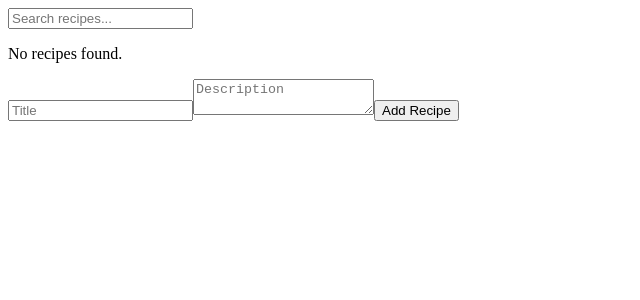
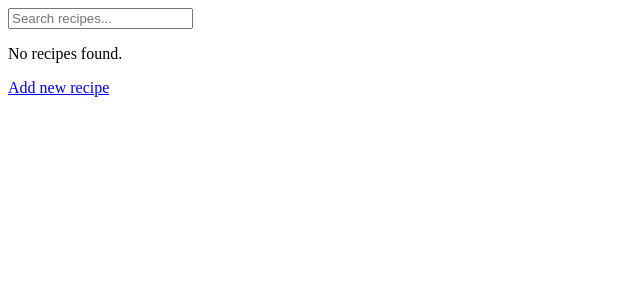
Before and after one commit to Judiedesigns/alx-fe-reactjs, a React (Vite) app in the folder recipe-sharing-app/: page / in a window 1280 px wide. Shown: the top 300 px of the page, without its empty margins (0-640 px from the left). Built offline with nearby package versions, Linux system fonts and the light colour scheme.

Commit message:
added more pages

```diff
--- a/recipe-sharing-app/src/App.jsx
+++ b/recipe-sharing-app/src/App.jsx
@@ -1,13 +1,15 @@
 import './App.css'
-import Home from './components/Home.jsx'
 import { BrowserRouter as Router, Routes, Route } from 'react-router-dom'
 import RecipeDetails from './components/RecipeDetails.jsx'
+import AddRecipeForm from './components/AddRecipeForm.jsx'
+import RecipeList from './components/RecipeList.jsx'
 function App() {
 
   return (
     <Router>
       <Routes>
-        <Route path='/' element={<Home />} />
+        <Route path='/' element={<RecipeList />} />
+        <Route path='/add-recipe' element={<AddRecipeForm/>} />
         <Route path="/recipe/:id" element={<RecipeDetails />} />
       </Routes>
     </Router>
--- a/recipe-sharing-app/src/components/AddRecipeForm.jsx
+++ b/recipe-sharing-app/src/components/AddRecipeForm.jsx
@@ -1,6 +1,7 @@
 // AddRecipeForm component
   import { useState } from 'react';
   import useRecipeStore from './recipeStore';
+  import { Link } from 'react-router-dom';
 
   const AddRecipeForm = () => {
     const addRecipe = useRecipeStore(state => state.addRecipe);
@@ -15,6 +16,7 @@
     };
 
     return (
+      <>
         <form onSubmit={handleSubmit}>
           <input
             type="text"
@@ -29,6 +31,9 @@
           />
           <button type="submit">Add Recipe</button>
         </form>
+
+        <Link to='/'>View recipes</Link>
+      </>
     );
 };
 
--- a/recipe-sharing-app/src/components/Home.jsx
+++ /dev/null
@@ -1,13 +0,0 @@
-import RecipeList from "./RecipeList";
-import AddRecipeForm from "./AddRecipeForm";
-
-const Home = () => {
-  return (
-    <div>
-      <RecipeList />
-      <AddRecipeForm />
-    </div>
-  )
-}
-
-export default Home;
--- a/recipe-sharing-app/src/components/RecipeList.jsx
+++ b/recipe-sharing-app/src/components/RecipeList.jsx
@@ -28,6 +28,8 @@ const RecipeList = () => {
           </Link>
         ))
       )}
+
+      <Link to='/add-recipe'>Add new recipe</Link>
     </div>
   );
 };
```
Lines whose indentation alone changed are shown as unchanged.
